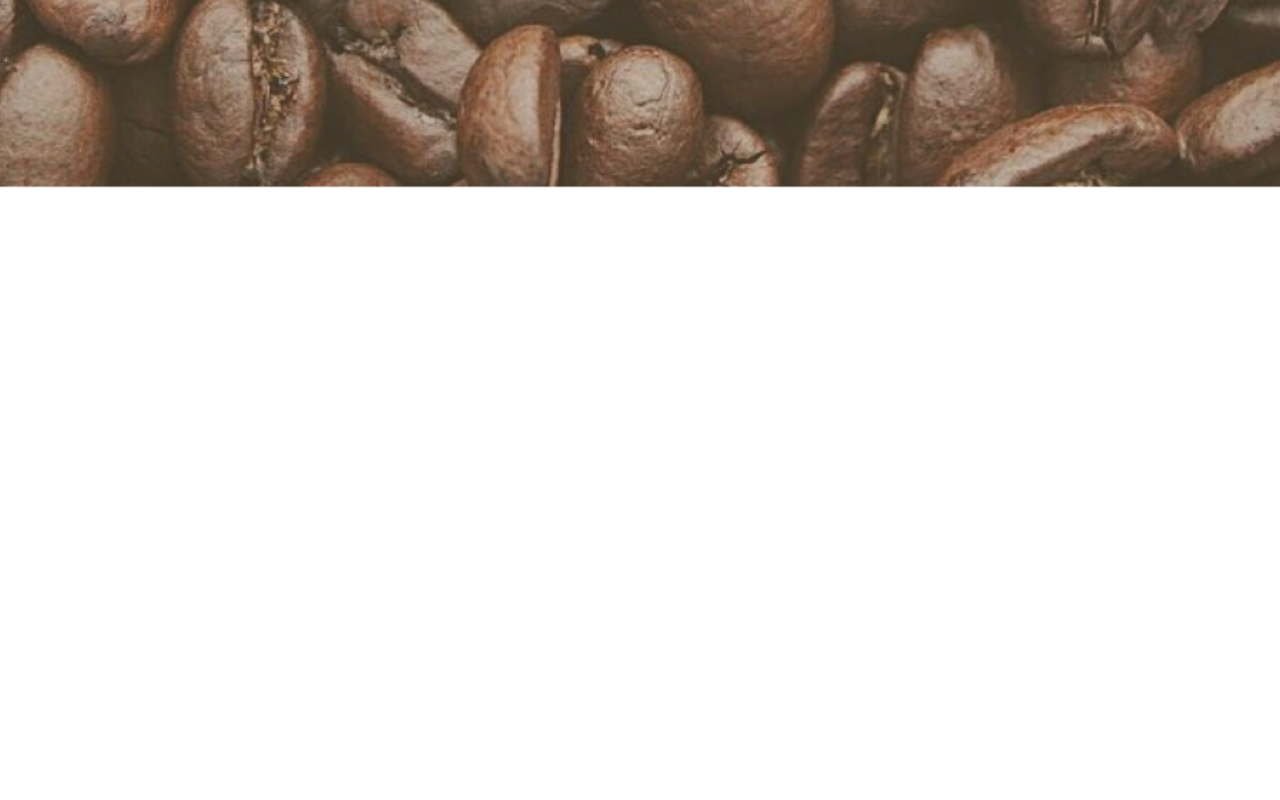
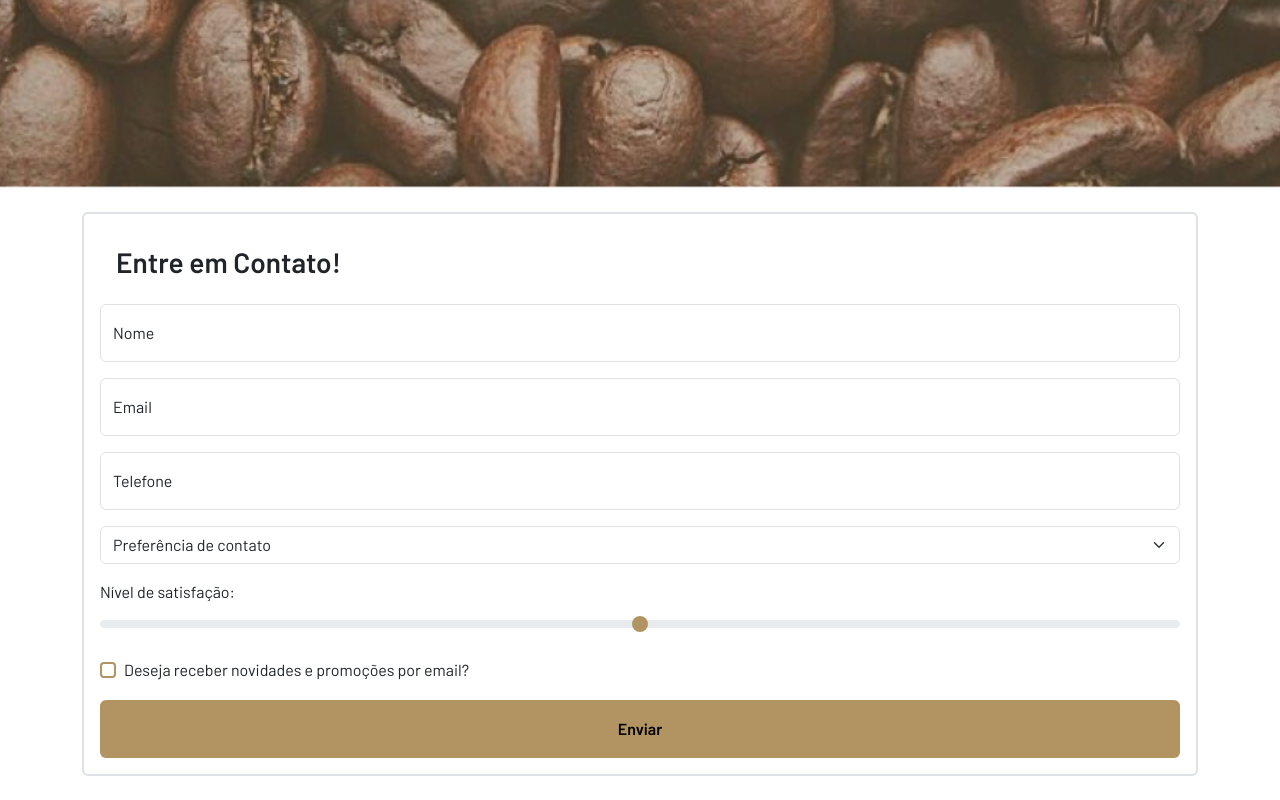
Before and after one commit to otaviohenrique1/serenatto, a website: page index.html in a window 1280 px wide. Shown: the part 3654-4454 px from the top of the page. Before the commit the page ends 4000 px from the top, so only its background shows below. Drawn offline with nearby package versions, Linux system fonts and the light colour scheme.

Commit message:
commit 4

```diff
--- a/estilos.css
+++ b/estilos.css
@@ -58,3 +58,7 @@ input[type="checkbox"]:focus {
 .botao-padrao:hover {
   background-color: var(--marrom-escuro);
 }
+
+.input-range::-webkit-slider-thumb {
+  background-color: var(--marrom-claro);
+}
--- a/index.html
+++ b/index.html
@@ -42,7 +42,7 @@
                   <a class="nav-link" href="#">Sobre</a>
                 </li>
                 <li class="nav-item">
-                  <a class="nav-link" href="#">Contato</a>
+                  <a class="nav-link" href="#contato">Contato</a>
                 </li>
                 <li class="nav-item">
                   <a class="nav-link" href="#">
@@ -173,6 +173,43 @@
       </section>
 
       <section class="banners banner-3"></section>
+
+      <section class="py-4 container">
+        <div class="border border-2 rounded p-3">
+          <h3 class="fw-bold p-3">Entre em Contato!</h3>
+          <form id="contato">
+            <div class="form-floating mb-3">
+              <input type="text" class="form-control" id="floatingNome" placeholder="Nome">
+              <label for="floatingNome">Nome</label>
+            </div>
+            <div class="form-floating mb-3">
+              <input type="email" class="form-control" id="floatingEmail" placeholder="Email">
+              <label for="floatingEmail">Email</label>
+            </div>
+            <div class="form-floating mb-3">
+              <input type="tel" class="form-control" id="floatingTelefone" placeholder="Telefone">
+              <label for="floatingTelefone">Telefone</label>
+            </div>
+            <select class="form-select mb-3" aria-label="Default select example">
+              <option selected>Preferência de contato</option>
+              <option value="1">WhatsApp</option>
+              <option value="2">Email</option>
+              <option value="3">Ligação</option>
+            </select>
+            <div class="mb-3">
+              <label for="nivel-satisfacao" class="form-label">Nível de satisfação:</label>
+              <input type="range" class="form-range input-range" id="nivel-satisfacao">
+            </div>
+            <div class="form-check">
+              <input class="form-check-input" type="checkbox" value="" id="flexCheckNovidades">
+              <label class="form-check-label" for="flexCheckNovidades">
+                Deseja receber novidades e promoções por email?
+              </label>
+            </div>
+            <button type="button" class="btn botao-padrao w-100 fw-bold mt-3 py-3">Enviar</button>
+          </form>
+        </div>
+      </section>
     </main>
 
     <!-- canvas 1 -->
@@ -295,16 +332,15 @@
       </div>
     </div>
 
-
     <!-- modal 1 -->
-    <div class="modal fade" id="modal-1" tabindex="-1" aria-labelledby="exampleModalLabel" aria-hidden="true">
+    <article class="modal fade" id="modal-1" tabindex="-1" aria-labelledby="exampleModalLabel" aria-hidden="true">
       <div class="modal-dialog">
         <div class="modal-content">
-          <div class="modal-header">
+          <header class="modal-header">
             <h1 class="modal-title fs-5" id="exampleModalLabel">Cafés Especiais</h1>
             <button type="button" class="btn-close" data-bs-dismiss="modal" aria-label="Close"></button>
-          </div>
-          <div class="modal-body">
+          </header>
+          <section class="modal-body">
             <img src="./assets/produtos-cafe-tradicional.png" class="w-100" alt="Café preto.">
             <p>
               Somos conhecidos também por nossos cafés especiais, que são cuidadosamente preparados com grãos selecionados de alta qualidade e técnicas de preparo precisas.
@@ -312,23 +348,23 @@
             <p>
               Entre as opções de cafés especiais do Café & Bistrô Serenatto, destacamos o café aeropress, que é preparado com uma técnica de imersão e pressão, resultando em uma bebida de sabor intenso e aroma acentuado. Outra opção popular é o café Hario V60, que é preparado com um filtro de papel em formato de cone e resulta em uma bebida limpa e suave, ressaltando as notas sensoriais dos grãos. Além disso, oferecemos uma variedade de bebidas geladas, como o café gelado, que é preparado com grãos torrados escuros e servido com gelo e leite, resultando em uma bebida refrescante e saborosa.
             </p>
-          </div>
-          <div class="modal-footer mx-auto">
+          </section>
+          <footer class="modal-footer mx-auto">
             <button type="button" class="btn botao-padrao border-0" data-bs-dismiss="modal">Fechar janela</button>
-          </div>
+          </footer>
         </div>
       </div>
-    </div>
+    </article>
 
     <!-- modal 2 -->
-    <div class="modal fade" id="modal-2" tabindex="-1" aria-labelledby="exampleModalLabel" aria-hidden="true">
+    <article class="modal fade" id="modal-2" tabindex="-1" aria-labelledby="exampleModalLabel" aria-hidden="true">
       <div class="modal-dialog">
         <div class="modal-content">
-          <div class="modal-header">
+          <header class="modal-header">
             <h1 class="modal-title fs-5" id="exampleModalLabel">Cafés tradicionais</h1>
             <button type="button" class="btn-close" data-bs-dismiss="modal" aria-label="Close"></button>
-          </div>
-          <div class="modal-body">
+          </header>
+          <section class="modal-body">
             <img src="./assets/produtos-cafe-especial.png" class="w-100" alt="Café expresso.">
             <p>
               O café Serenatto é conhecido por seus blends tradicionais e saborosos, que agradam aos amantes da bebida. Nossos grãos são cuidadosamente selecionados e torrados para produzir um aroma rico e sabor equilibrado.
@@ -336,13 +372,13 @@
             <p>
               Entre os cafés mais tradicionais da casa, destaca-se o "Café Serenatto", um blend exclusivo de grãos com notas de chocolate e caramelo. Outra opção popular é o "Café Italiano", um café expresso encorpado e intenso. Já o "Café Cappuccino" é uma escolha clássica para quem prefere uma bebida cremosa e suave.
             </p>
-          </div>
-          <div class="modal-footer mx-auto">
+          </section>
+          <footer class="modal-footer mx-auto">
             <button type="button" class="btn botao-padrao border-0" data-bs-dismiss="modal">Fechar janela</button>
-          </div>
+          </footer>
         </div>
       </div>
-    </div>
+    </article>
 
     <script src="node_modules/bootstrap/dist/js/bootstrap.bundle.js"></script>
     <!-- <script src="https://cdn.jsdelivr.net/npm/bootstrap@5.3.0-alpha2/dist/js/bootstrap.bundle.min.js"
```
